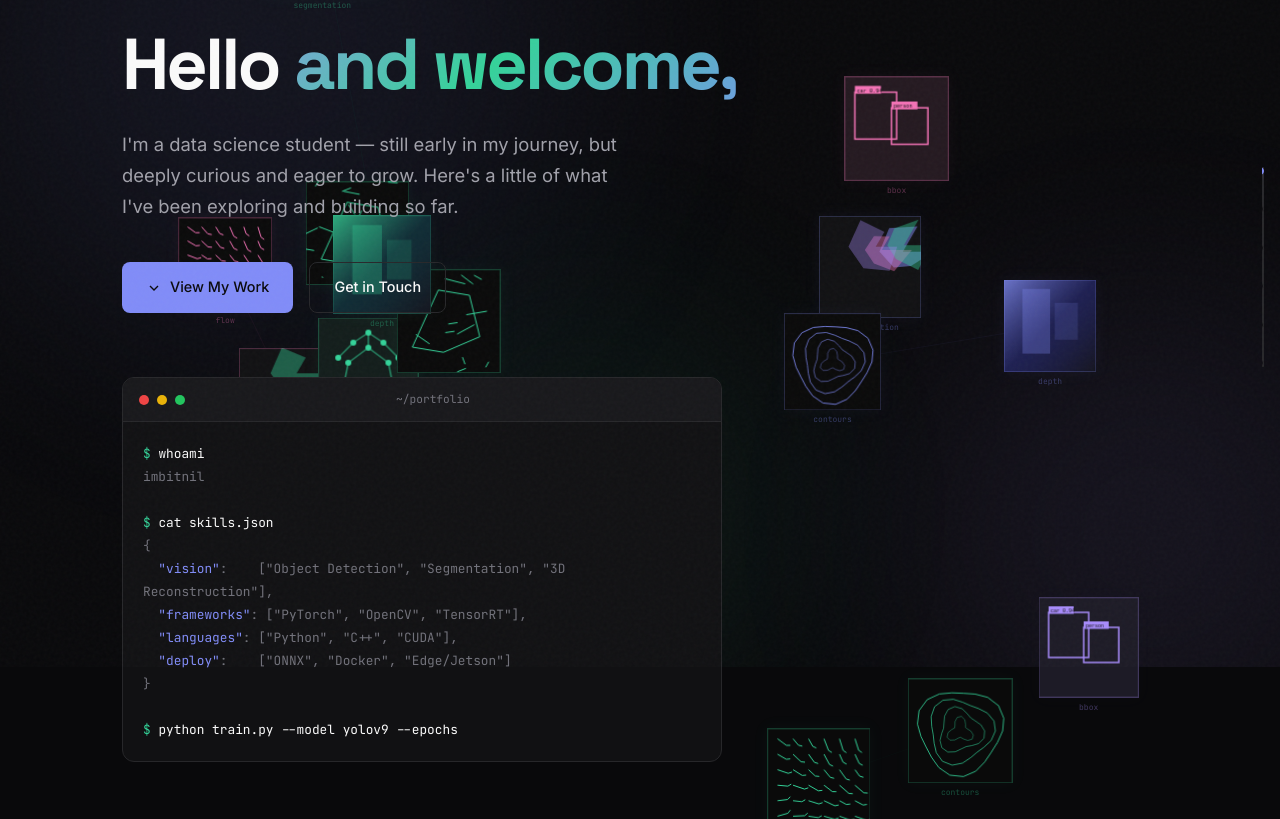
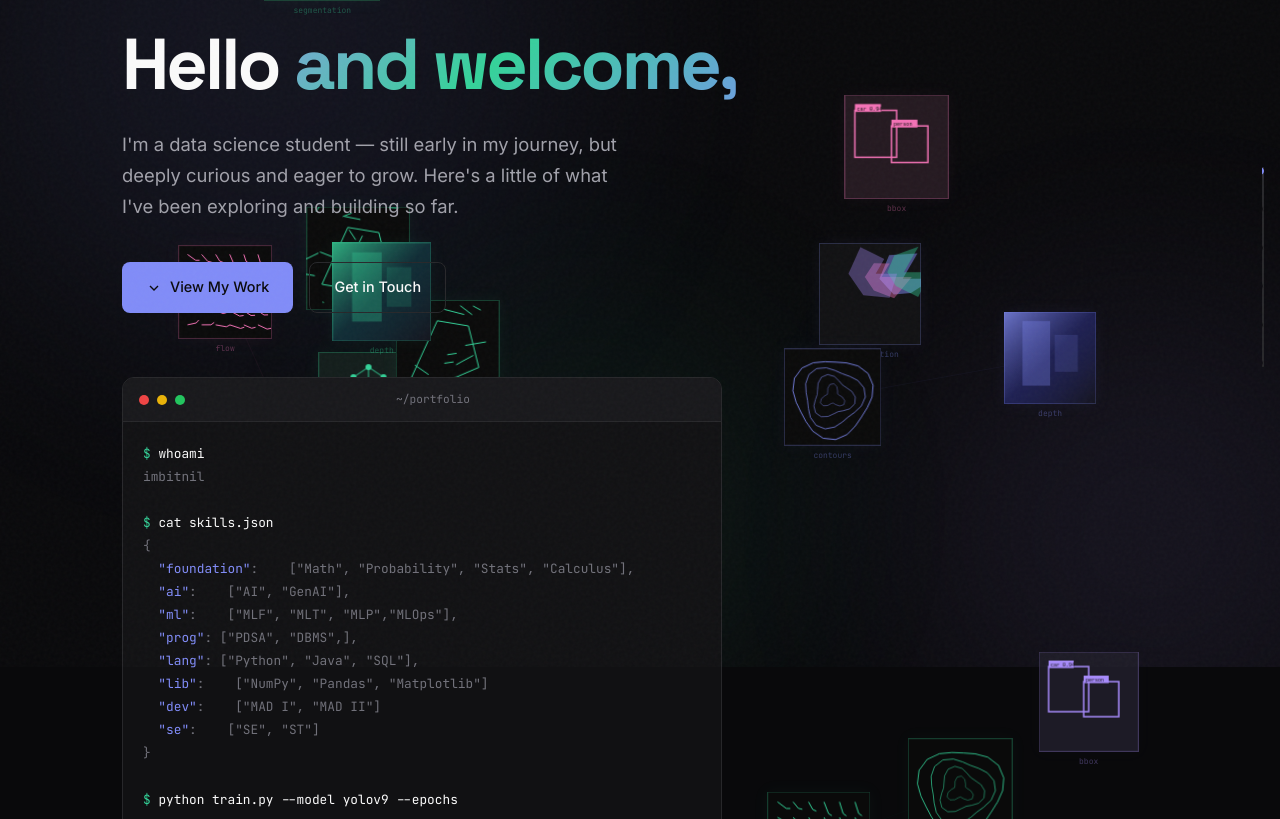
Before and after one commit to imbitnil/website, a website: page index.html in a window 1280 px wide. Shown: the part 133-952 px from the top of the page. Drawn offline with Linux system fonts and the light colour scheme; animation ran at ten frames a second.

Commit message:
Add additional skills to skills.json output

```diff
--- a/index.html
+++ b/index.html
@@ -1070,10 +1070,15 @@ I'm a data science student — still early in my journey, but deeply curious and
         <br>
         <div><span class="prompt">$</span> <span class="cmd">cat skills.json</span></div>
         <div class="output">{</div>
-        <div class="output">&nbsp;&nbsp;<span class="highlight">"vision"</span>: &nbsp; &nbsp;["Object Detection", "Segmentation", "3D Reconstruction"],</div>
-        <div class="output">&nbsp;&nbsp;<span class="highlight">"frameworks"</span>: ["PyTorch", "OpenCV", "TensorRT"],</div>
-        <div class="output">&nbsp;&nbsp;<span class="highlight">"languages"</span>: ["Python", "C++", "CUDA"],</div>
-        <div class="output">&nbsp;&nbsp;<span class="highlight">"deploy"</span>: &nbsp; &nbsp;["ONNX", "Docker", "Edge/Jetson"]</div>
+        <div class="output">&nbsp;&nbsp;<span class="highlight">"foundation"</span>: &nbsp; &nbsp;["Math", "Probability", "Stats", "Calculus"],</div>
+         <div class="output">&nbsp;&nbsp;<span class="highlight">"ai"</span>: &nbsp; &nbsp;["AI", "GenAI"],</div>
+        <div class="output">&nbsp;&nbsp;<span class="highlight">"ml"</span>: &nbsp; &nbsp;["MLF", "MLT", "MLP","MLOps"],</div>
+        <div class="output">&nbsp;&nbsp;<span class="highlight">"prog"</span>: ["PDSA", "DBMS",],</div>
+        <div class="output">&nbsp;&nbsp;<span class="highlight">"lang"</span>: ["Python", "Java", "SQL"],</div>
+        <div class="output">&nbsp;&nbsp;<span class="highlight">"lib"</span>: &nbsp; &nbsp;["NumPy", "Pandas", "Matplotlib"]</div>
+        <div class="output">&nbsp;&nbsp;<span class="highlight">"dev"</span>: &nbsp; &nbsp;["MAD I", "MAD II"]</div>
+        <div class="output">&nbsp;&nbsp;<span class="highlight">"se"</span>: &nbsp; &nbsp;["SE", "ST"]</div>
+
         <div class="output">}</div>
         <br>
         <div><span class="prompt">$</span> <span class="cmd" id="typed-cmd"></span><span class="cursor" style="font-size:inherit;"></span></div>
```
